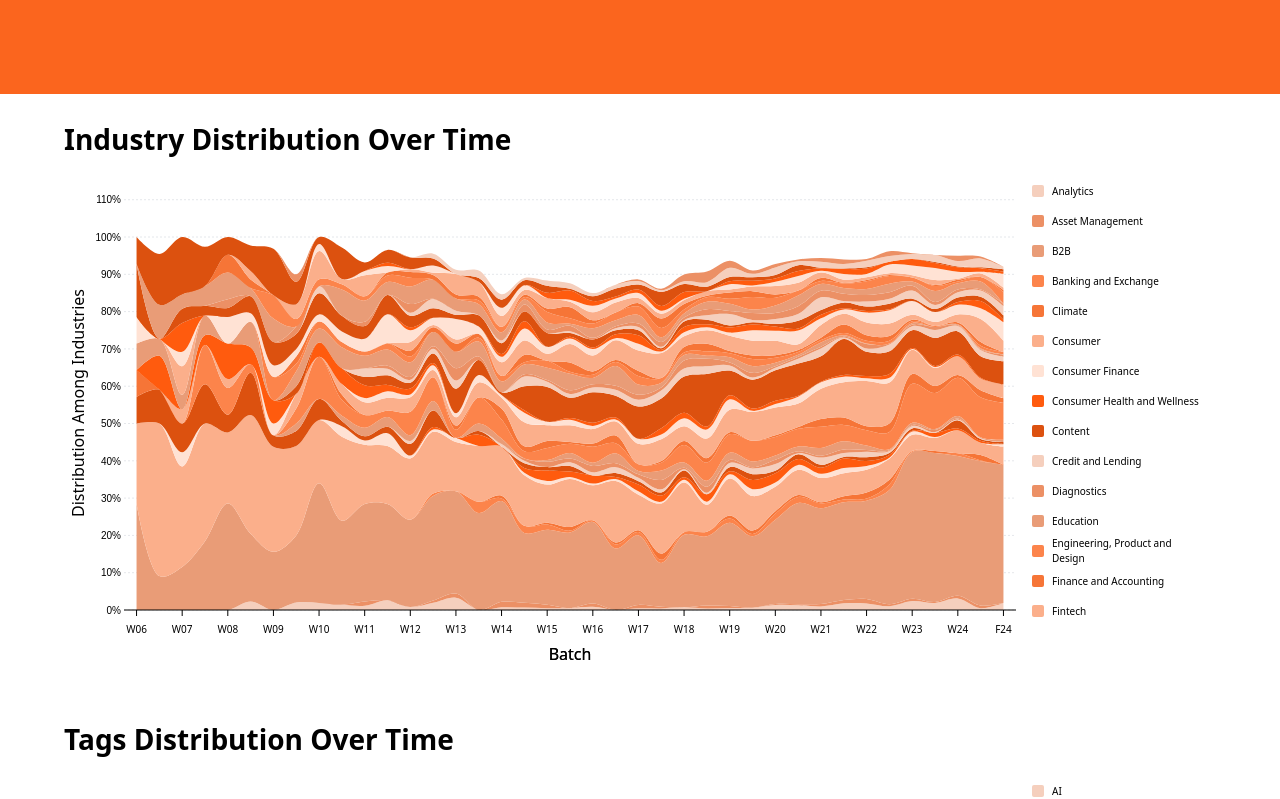
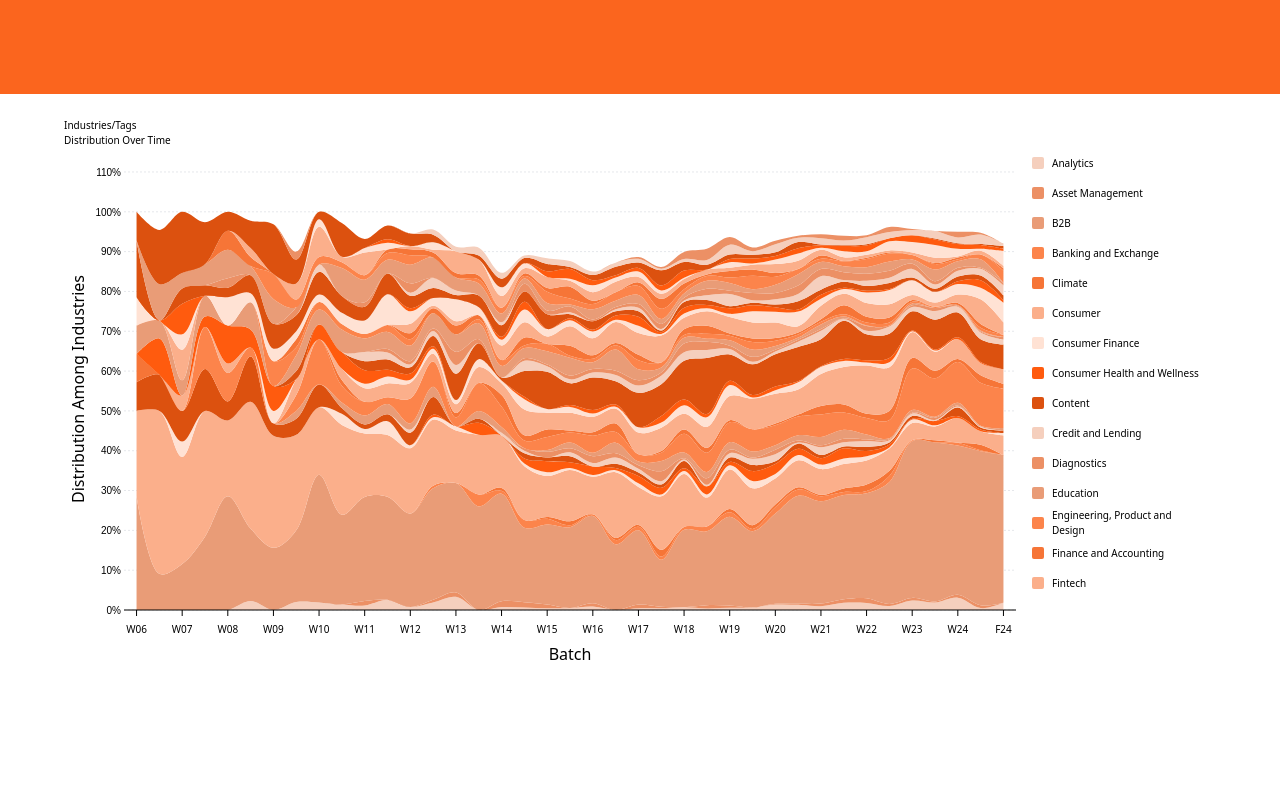
Before and after one commit to 3az1le/yc_analytics, a Next.js app: page / in a window 1280 px wide. Shown: the part 800-1599 px from the top of the page. After the commit the page ends 1494 px from the top, so only its background shows below. Built offline with nearby package versions, Linux system fonts and the light colour scheme.

Commit message:
perfect, next is wkicking on an area

```diff
--- a/src/app/page.tsx
+++ b/src/app/page.tsx
@@ -52,7 +52,6 @@ export default function Home() {
     <div className="page-container">
       <Header />
       <Hero />
-
       <YearRangeSlider
         value={yearRange}
         onChange={setYearRange}
@@ -60,20 +59,12 @@ export default function Home() {
         max={2025}
         isVisible={isSliderVisible}
       />
-
       <main className="main-content">
         <div className="charts-container">
           <CompanyChart
             data={processedData.byBatch}
-            title="Industry Distribution Over Time"
+            title="Distribution Over Time"
             type="stacked-area"
-            dataType="industries"
-          />
-          <CompanyChart
-            data={processedData.byBatch}
-            title="Tags Distribution Over Time"
-            type="stacked-area"
-            dataType="tags"
           />
         </div>
       </main>
--- a/src/components/CompanyChart.tsx
+++ b/src/components/CompanyChart.tsx
@@ -29,8 +29,8 @@ export default function CompanyChart({
   data,
   title,
   type,
-  dataType = 'industries'
-}: ChartProps) {
+}: Omit<ChartProps, 'dataType'>) {
+  const [dataType, setDataType] = useState<'industries' | 'tags'>('industries')
   const svgRef = useRef<SVGSVGElement>(null)
   const scrollRef = useRef<number>(0)
   const [selectedCategory, setSelectedCategory] = useState<string | null>(null)
@@ -46,25 +46,42 @@ export default function CompanyChart({
   const maxVisibleItems = Math.floor((500 - 80) / legendItemHeight)
   const maxScroll = Math.max(0, (categories.length - maxVisibleItems) * legendItemHeight)
 
+  // Memoize categories to prevent unnecessary re-renders
+  const { categories: newCategories } = useMemo(() => {
+    if (!data?.length) return { categories: [] }
+    return {
+      categories: Array.from(
+        new Set(data.flatMap(d => Object.keys(d[dataType] || {})))
+      ).sort()
+    }
+  }, [data, dataType])
+
+  // Update categories only when necessary
+  useEffect(() => {
+    setCategories(newCategories)
+    colorScale.domain(newCategories)
+  }, [newCategories, colorScale])
+
+  // Optimize legend scroll handler
   const handleWheel = useCallback((e: WheelEvent) => {
     e.preventDefault()
     e.stopPropagation()
 
-    const delta = e.deltaY * 2
-    const legendHeight = 500 // Visible container height
-    const totalContentHeight = categories.length * legendItemHeight
-    const maxScroll = Math.max(0, totalContentHeight - legendHeight)
+    if (rafRef.current) {
+      cancelAnimationFrame(rafRef.current)
+    }
 
-    const newOffset = Math.max(0, Math.min(scrollRef.current + delta, maxScroll))
+    rafRef.current = requestAnimationFrame(() => {
+      const delta = e.deltaY * 2
+      const legendHeight = 500
+      const totalContentHeight = categories.length * legendItemHeight
+      const maxScroll = Math.max(0, totalContentHeight - legendHeight)
 
-    scrollRef.current = newOffset
-    requestAnimationFrame(() => {
-      const legendScroll = document.querySelector(`.legend-wrapper-${chartId} .legend-scroll`) as HTMLElement
-      if (legendScroll) {
-        legendScroll.style.transform = `translateY(-${newOffset}px)`
-      }
+      const newOffset = Math.max(0, Math.min(scrollRef.current + delta, maxScroll))
+      scrollRef.current = newOffset
+      setLegendScrollOffset(newOffset)
     })
-  }, [chartId, categories.length])
+  }, [categories.length, legendItemHeight])
 
   useEffect(() => {
     const element = document.querySelector(`.legend-wrapper-${title.toLowerCase().replace(/\s+/g, '-')}`) as HTMLElement
@@ -78,14 +95,6 @@ export default function CompanyChart({
       }
     }
   }, [handleWheel, title])
-
-  const processedData = useMemo(() => {
-    if (!data?.length) return null
-    const newCategories = Array.from(
-      new Set(data.flatMap(d => Object.keys(d[dataType] || {})))
-    ).sort()
-    return { data, categories: newCategories }
-  }, [data, dataType])
 
   // Handle category selection
   const handleCategoryClick = useCallback((category: string) => {
@@ -132,9 +141,96 @@ export default function CompanyChart({
     })
   }, [data, selectedCategory, previousSelectedCategory, dataType, chartId, categories, colorScale])
 
+  // Memoize legend items to prevent re-renders
+  const legendItems = useMemo(() => (
+    categories.map((category) => (
+      <div
+        key={category}
+        className="legend-item"
+        style={{
+          opacity: selectedCategory && selectedCategory !== category ? 0.5 : 1,
+        }}
+        onClick={() => handleCategoryClick(category)}
+      >
+        <div
+          className="legend-color"
+          style={{
+            backgroundColor: colorScale(category)
+          }}
+        />
+        <span>{category}</span>
+      </div>
+    ))
+  ), [categories, selectedCategory, colorScale, handleCategoryClick])
+
   return (
     <div className="chart-wrapper">
-      <h2 className="chart-title">{title}</h2>
+      <div className="chart-header">
+        <div className="chart-type-selector">
+          <button
+            onClick={() => {
+              setDataType('industries')
+              // Clear and reinitialize chart
+              setSelectedCategory(null)
+
+              const svg = d3.select(svgRef.current)
+              svg.selectAll('*').remove()
+              const containerBounds = svgRef.current.parentElement?.getBoundingClientRect()
+              const dimensions = {
+                width: containerBounds?.width ?? 600,
+                height: containerBounds?.height ?? 400,
+                margin: { top: 20, right: 200, bottom: 60, left: 60 }
+              }
+              const { categories: newCategories } = createScales(data, dimensions.width, dimensions.height, dimensions.margin, 'industries')
+              setCategories(newCategories)
+              colorScale.domain(newCategories)
+              initializeChart(svg, chartId, dimensions, {
+                data,
+                dataType: 'industries',
+                selectedCategory,
+                previousSelectedCategory,
+                colorScale,
+                categories: newCategories
+              })
+            }}
+            className={`chart-type-option ${dataType === 'industries' ? 'active' : ''}`}
+          >
+            Industries
+          </button>
+          <span className="chart-type-separator">/</span>
+          <button
+            onClick={() => {
+              setDataType('tags')
+              // Clear and reinitialize chart
+              //set selected category to null
+              setSelectedCategory(null)
+              const svg = d3.select(svgRef.current)
+              svg.selectAll('*').remove()
+              const containerBounds = svgRef.current.parentElement?.getBoundingClientRect()
+              const dimensions = {
+                width: containerBounds?.width ?? 600,
+                height: containerBounds?.height ?? 400,
+                margin: { top: 20, right: 200, bottom: 60, left: 60 }
+              }
+              const { categories: newCategories } = createScales(data, dimensions.width, dimensions.height, dimensions.margin, 'tags')
+              setCategories(newCategories)
+              colorScale.domain(newCategories)
+              initializeChart(svg, chartId, dimensions, {
+                data,
+                dataType: 'tags',
+                selectedCategory,
+                previousSelectedCategory,
+                colorScale,
+                categories: newCategories
+              })
+            }}
+            className={`chart-type-option ${dataType === 'tags' ? 'active' : ''}`}
+          >
+            Tags
+          </button>
+        </div>
+        <h2 className="chart-title">{title} </h2>
+      </div>
       <div className="chart-container">
         <svg
           ref={svgRef}
@@ -150,24 +246,7 @@ export default function CompanyChart({
               willChange: 'transform'
             }}
           >
-            {categories.map((category) => (
-              <div
-                key={category}
-                className="legend-item"
-                style={{
-                  opacity: selectedCategory && selectedCategory !== category ? 0.5 : 1,
-                }}
-                onClick={() => handleCategoryClick(category)}
-              >
-                <div
-                  className="legend-color"
-                  style={{
-                    backgroundColor: colorScale(category)
-                  }}
-                />
-                <span>{category}</span>
-              </div>
-            ))}
+            {legendItems}
           </div>
         </div>
       </div>
--- a/src/lib/chartDrawing.ts
+++ b/src/lib/chartDrawing.ts
@@ -230,11 +230,19 @@ export function drawStackedArea(
       });
 
     // MERGE + UPDATE
+    //if previous selected category, transition, else no transition
+    if (previousSelectedCategory) {
       enterSelection.merge(paths)
         .transition()
         .duration(600)
         .attr('fill', (d: AreaData) => color(d.key))
         .attr('d', (d: AreaData) => area(d))
         .attr('opacity', 1);
+    } else if (previousSelectedCategory && !selectedCategory) {
+      enterSelection.merge(paths)
+        .attr('fill', (d: AreaData) => color(d.key))
+        .attr('d', (d: AreaData) => area(d))
+        .attr('opacity', 1);
     }
   }
+}
--- a/src/lib/chartUtils.ts
+++ b/src/lib/chartUtils.ts
@@ -143,16 +143,20 @@ export function addAxes(
   if (!width || isNaN(width)) {
     console.error('Invalid width:', width);
     width = container.node()?.getBoundingClientRect().width || 600; // fallback width
-  }
+  }  // Remove existing axes and labels first
+  container.selectAll('.x-axis').remove();
+  container.selectAll('.y-axis').remove();
+  container.selectAll('.x-axis-label').remove();
+  container.selectAll('.y-axis-label').remove();
+  container.selectAll('.grid-lines').remove();
 
-  console.log('Using width:', width);
-  console.log('Margin:', margin);
-  console.log('Actual drawing width:', width - margin.right - margin.left);
 
-  // Create a separate group for grid lines to control z-index
+
+
+  // Create grid lines
   const gridGroup = container.append('g')
     .attr('class', 'grid-lines')
-    .lower()
+    .lower();
 
   // Add horizontal background lines
   gridGroup.selectAll('.grid-line')
@@ -165,14 +169,15 @@ export function addAxes(
     .attr('y2', d => y(d))
     .attr('stroke', '#e5e7eb')
     .attr('stroke-width', 1)
-    .attr('stroke-dasharray', '2,2')
+    .attr('stroke-dasharray', '2,2');
 
-  // Add x-axis with filtered ticks (keeping tick lines)
+  // Add x-axis
   const xAxis = container.append('g')
+    .attr('class', 'x-axis')
     .attr('transform', `translate(0,${height - margin.bottom})`)
     .call(d3.axisBottom(x)
-    .tickSize(6)
-    .tickPadding(10))
+      .tickSize(6)
+      .tickPadding(10))
     .style('font-family', 'Avenir, system-ui, -apple-system, sans-serif')
     .style('font-size', '10px')
 
--- a/src/styles/components/components.css
+++ b/src/styles/components/components.css
@@ -53,18 +53,6 @@
     display: block;
 }
 
-  .button-primary {
-    padding: 0.5rem 1rem;
-    background-color: rgb(37 99 235);
-    color: white;
-    border-radius: 0.375rem;
-    transition: background-color 200ms;
-  }
-
-  .button-primary:hover {
-    background-color: rgb(29 78 216);
-  }
-
   .input-default {
     padding: 0.5rem 0.75rem;
     border: 1px solid rgb(209 213 219);
@@ -99,10 +87,48 @@
     margin-bottom: 1rem;
   }
 
-  .hero p {
-    font-size: 1.25rem;
-    margin: 0 auto;
-    max-width: 36rem;
-    opacity: 0.9;
+
+  .chart-header {
+    display: flex;
+    align-items: baseline;
+    margin-bottom: 1rem;
+  }
+
+  .chart-type-selector {
+    display: inline-flex;
+    align-items: baseline;
+    font-size: 1.5rem;
+    font-weight: 600;
+    margin-right: 0.5rem;
+    font-family: 'Avenir', system-ui, -apple-system, sans-serif;
+
+  }
+
+  .chart-title {
+    font-size: 24px;
+    font-weight: 600;
+    font-family: 'Avenir', system-ui, -apple-system, sans-serif;
+    color: black;
+  }
+
+  .chart-type-option {
+    background: none;
+    border: none;
+    padding: 0;
+    font-size: 1.5rem;
+    font-weight: 600;
+    font-family: inherit;
+    color: #9CA3AF;
+    cursor: pointer;
+    transition: color 150ms ease;
+  }
+
+  .chart-type-option.active {
+    color: #F67537;
+  }
+
+  .chart-type-separator {
+    margin: 0 0.5rem;
+    color: #9CA3AF;
   }
 }
--- a/src/styles/layouts/graph.css
+++ b/src/styles/layouts/graph.css
@@ -22,15 +22,6 @@
   z-index: 1;
 }
 
-.chart-title {
-  font-size: 1.25rem;
-  font-weight: 800;
-  margin-bottom: 1rem;
-  color: black;
-  font-family: 'Avenir', system-ui, -apple-system, sans-serif;
-  font-size: 28px;
-
-}
 
 .chart-container {
   display: flex;
```
Lines whose indentation alone changed are shown as unchanged.
